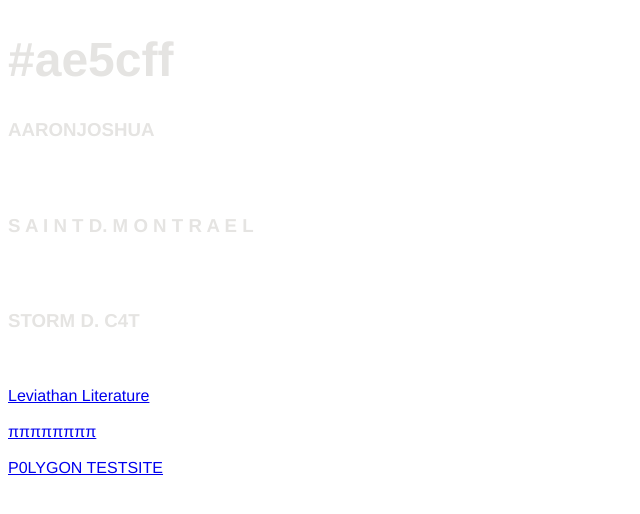
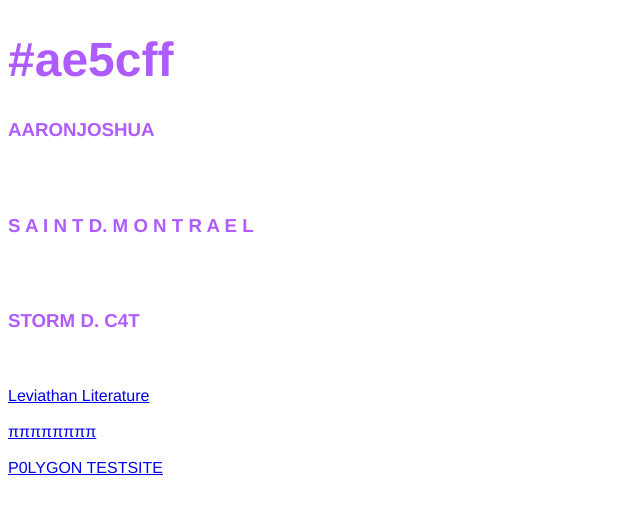
Before and after one commit to 8000aj/Public-Pioneers, a Jekyll site: the page built from index.html, in a window 1280 px wide. Shown: the top 514 px of the page, without its empty margins (0-640 px from the left). Built offline with Jekyll 4.4.1, drawn with Linux system fonts in a browser that asks for light colours.

Commit message:
Update index.html

```diff
--- a/index.html
+++ b/index.html
@@ -6,7 +6,7 @@
 	<style>
 	    html {
 		color:#ae5cff;
-		backround-color: #000000;
+		backround-color: #000;
 	    }
 
 
@@ -14,9 +14,9 @@
 	    body {
 		font-family:'Helvetica';
 		width: auto;
-		color: #e5e4e2;
+		color: #ae5cff;
 		text-align: justify;
-		backround-color: #ae5eff;
+		backround-color: #000;
 	    }
 
 	    h1 {
```
